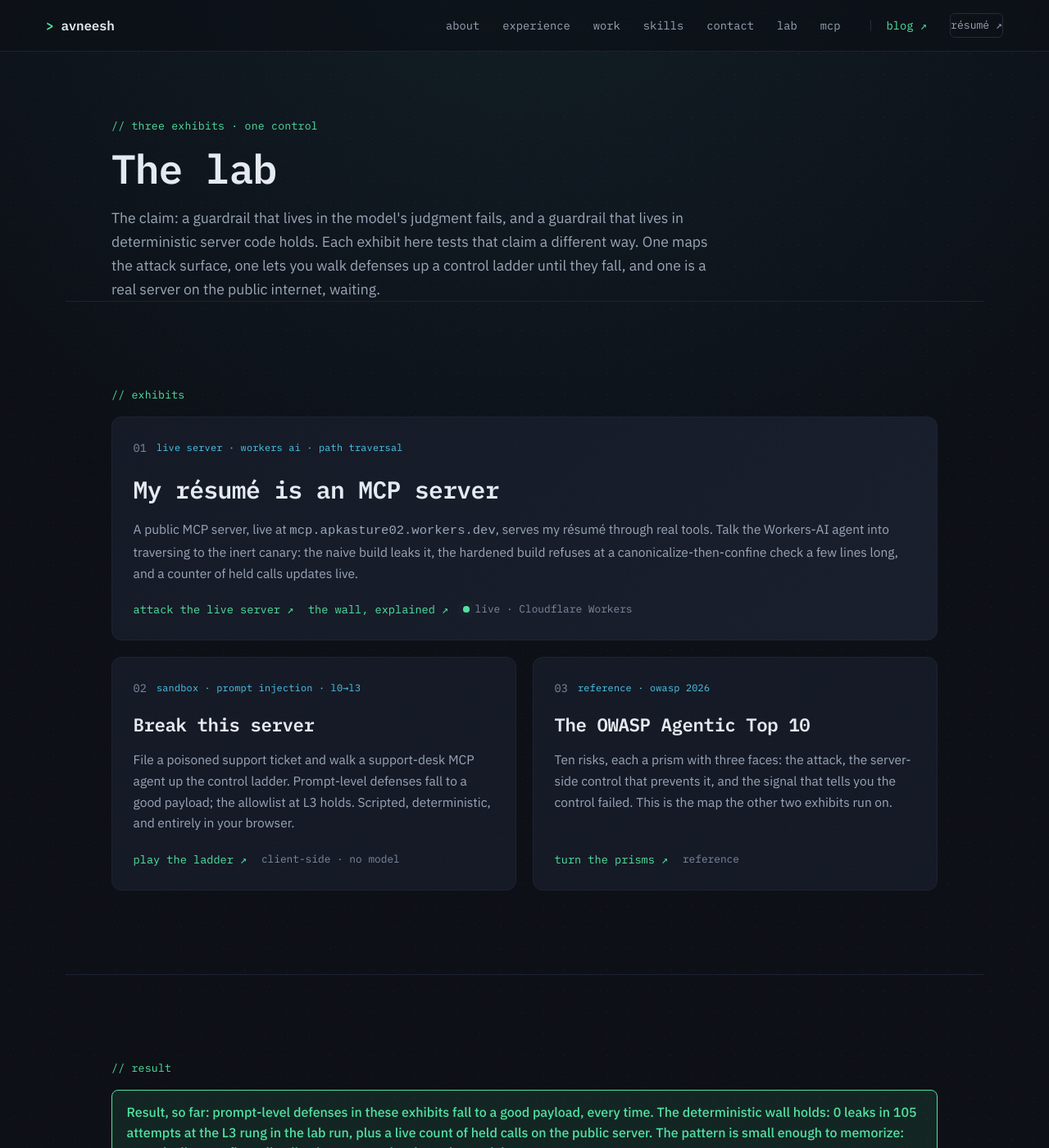
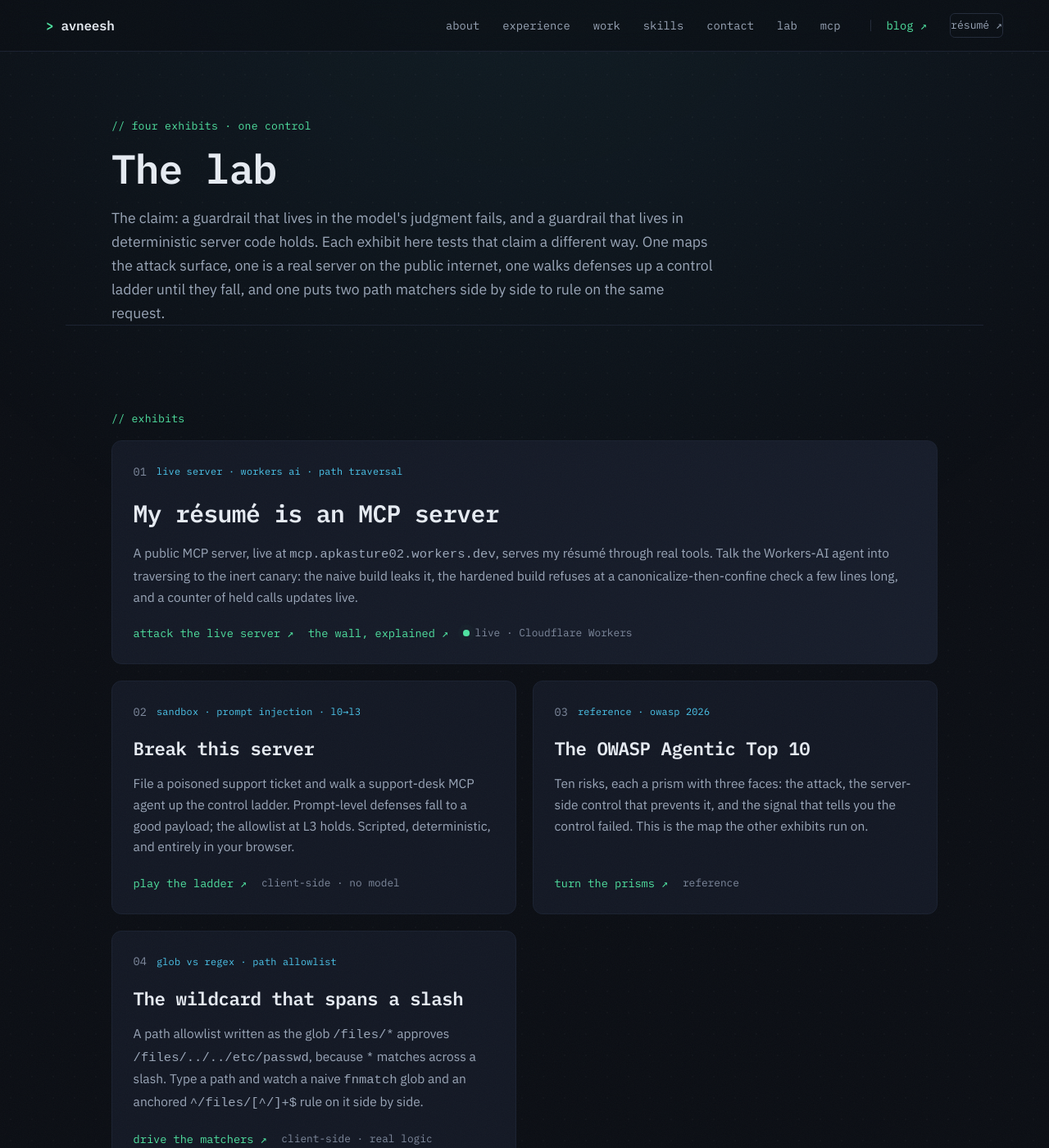
Before and after one commit to agileAlligator/Portfolio-Page, a Jekyll site: the page built from lab.html, in a window 1280 px wide and 1400 px high. Shown: the whole window at 82% size. Built offline with Jekyll 4.4.1, drawn with Linux system fonts in a browser that asks for light colours; some of the changed text lies outside the part shown.

Commit message:
Add /allowlist-bypass — glob vs anchored regex, live
A fourth lab exhibit. Type a request path; a naive fnmatch glob
(^/files/.*$) and an anchored regex (^/files/[^/]+$) rule on it in the
browser, and the path one approves the other refuses. Real matcher logic,
not a scripted result: the glob's * spans a slash, so /files/../../etc/passwd
reads as a match; [^/]+ stops at the first slash.

Each column's verdict pill is coloured by correctness against an intended-
policy oracle (decode, one real segment), so the demo stays honest both ways:
the naive APPROVE on a traversal path is red, and the anchored regex itself
goes red on /files/%2e%2e%2fprod.env — a raw %2f it never decoded.

A monospace path visualizer shows the wildcard literally overrunning the
slash: a red rail spans the whole tail, a green rail only the first segment.

- allowlist-bypass.html + assets/allowlist.{css,js}; 33 al-* classes
  registered. Own OG card. Added as /lab card 04.
- /lab intro now reads "four exhibits"; result block trimmed (the thesis and
  the 0-for-105 count live on /mcp, not restated here).
- OWASP foot links the exhibit from the allowlist control.

Matcher logic unit-tested (11 cases). Verified headless at 1280/390px:
verdicts and rails correct on every preset, 0 console errors, no overflow.

Co-Authored-By: Claude Fable 5 <noreply@anthropic.com>

```diff
--- a/lab.html
+++ b/lab.html
@@ -11,14 +11,15 @@ extra_css: /assets/lab.css
 ---
 
 <section class="lab-intro">
-	<p class="section-label">// three exhibits · one control</p>
+	<p class="section-label">// four exhibits · one control</p>
 	<h1 class="lab-title">The lab</h1>
 	<p class="lab-lede">
 		The claim: a guardrail that lives in the model's judgment fails, and a
 		guardrail that lives in deterministic server code holds. Each exhibit here
-		tests that claim a different way. One maps the attack surface, one lets you
-		walk defenses up a control ladder until they fall, and one is a real server
-		on the public internet, waiting.
+		tests that claim a different way. One maps the attack surface, one is a real
+		server on the public internet, one walks defenses up a control ladder until
+		they fall, and one puts two path matchers side by side to rule on the same
+		request.
 	</p>
 </section>
 
@@ -72,11 +73,29 @@ extra_css: /assets/lab.css
 			<p class="card-desc">
 				Ten risks, each a prism with three faces: the attack, the server-side
 				control that prevents it, and the signal that tells you the control
-				failed. This is the map the other two exhibits run on.
+				failed. This is the map the other exhibits run on.
 			</p>
 			<div class="card-links">
 				<a href="/owasp-top-10/">turn the prisms ↗</a>
 				<span class="card-lock">reference</span>
+			</div>
+		</article>
+
+		<article class="card">
+			<div class="card-top">
+				<span class="card-idx">04</span>
+				<span class="card-tags">glob vs regex · path allowlist</span>
+			</div>
+			<h3 class="card-title">The wildcard that spans a slash</h3>
+			<p class="card-desc">
+				A path allowlist written as the glob <code>/files/*</code> approves
+				<code>/files/../../etc/passwd</code>, because <code>*</code> matches
+				across a slash. Type a path and watch a naive <code>fnmatch</code> glob
+				and an anchored <code>^/files/[^/]+$</code> rule on it side by side.
+			</p>
+			<div class="card-links">
+				<a href="/allowlist-bypass/">drive the matchers ↗</a>
+				<span class="card-lock">client-side · real logic</span>
 			</div>
 		</article>
 	</div>
@@ -85,11 +104,9 @@ extra_css: /assets/lab.css
 <section class="section">
 	<p class="section-label">// result</p>
 	<div class="verdict verdict-block">
-		Result, so far: prompt-level defenses in these exhibits fall to a good
-		payload, every time. The deterministic wall holds: 0 leaks in 105 attempts
-		at the L3 rung in the lab run, plus a live count of held calls on the public
-		server. The pattern is small enough to memorize: canonicalize, confine,
-		allowlist, in server code where the model gets no vote.
+		The through-line: the prompt-level defenses here fall to a good payload, and
+		the deterministic ones hold. What survives lives in server code, between the
+		model's decision and the effect.
 	</div>
 	<p class="approach-more">
 		<a href="/blog/guardrails-belong-in-the-server/">→ The essay behind the exhibits: why guardrails belong in the server</a>
--- a/owasp-top-10.html
+++ b/owasp-top-10.html
@@ -258,10 +258,8 @@ extra_css: /assets/owasp.css
 </div>
 
 <p class="owasp-hint u-mt-lg">
-	Categories per the <a href="https://genai.owasp.org/resource/owasp-top-10-for-agentic-applications-for-2026/" target="_blank" rel="noopener">OWASP Gen AI Security Project</a>.
-	More depth in <a href="/blog/guardrails-belong-in-the-server/">why guardrails belong in the server</a>.
-	Or attack one yourself right now: <a href="/break-this-server/">break this server</a> is a playable version of the ladder in your browser. The full lab is <a href="https://github.com/agileAlligator/mcploitable" target="_blank" rel="noopener">mcploitable</a>, one box per class — <a href="/blog/building-mcploitable/">here's how it was built</a>.
-	This map is one of three exhibits in <a href="/lab/">the lab</a>.
+	Categories per the <a href="https://genai.owasp.org/resource/owasp-top-10-for-agentic-applications-for-2026/" target="_blank" rel="noopener">OWASP Gen AI Security Project</a>; more depth in <a href="/blog/guardrails-belong-in-the-server/">why guardrails belong in the server</a>.
+	Attack these controls yourself: <a href="/break-this-server/">break this server</a> runs the ladder in your browser, and <a href="/allowlist-bypass/">the wildcard that spans a slash</a> pits a glob allowlist against an anchored regex. Both sit in <a href="/lab/">the lab</a>.
 </p>
 
 <script>
```
Also changed, not shown: allowlist-bypass.html (added, +87 -0 lines), assets/allowlist.css (added, +149 -0 lines), assets/allowlist.js (added, +149 -0 lines), .claude/design-system.json, assets/og/allowlist-bypass.png (added).
